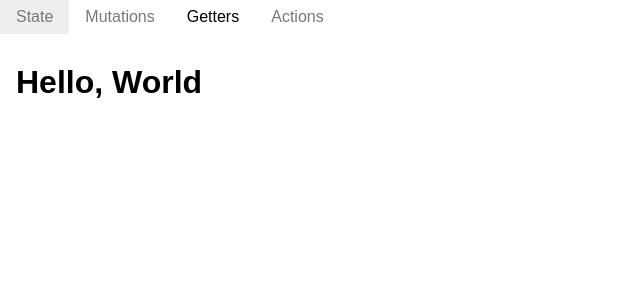
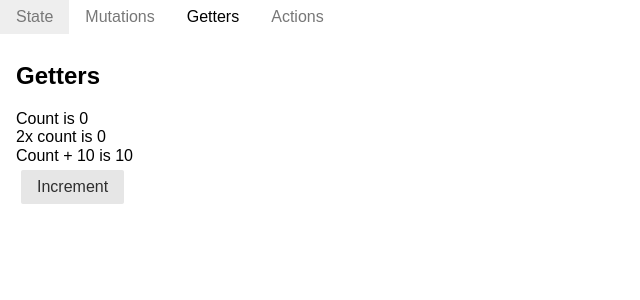
Before and after one commit to libre-tuts/Hands-on-Vuex-for-Vue.js-3-Applications, a Vue app in the folder 1_vuex_api/: page /getters in a window 1280 px wide. Shown: the top 300 px of the page, without its empty margins (0-640 px from the left). Built offline with nearby package versions, Linux system fonts and the light colour scheme.

Commit message:
add getters

```diff
--- a/1_vuex_api/src/store.js
+++ b/1_vuex_api/src/store.js
@@ -32,5 +32,15 @@ export default new Vuex.Store({
         .then(res => res.text())
         .then(trivia => commit("SET_TRIVIA", trivia));
     }
+  },
+
+  getters: {
+    doubledCount(state) {
+      return state.count * 2;
+    },
+
+    countPlusN(state) {
+      return n => state.count + n;
+    }
   }
 });
--- a/1_vuex_api/src/views/Getters.vue
+++ b/1_vuex_api/src/views/Getters.vue
@@ -1,3 +1,14 @@
 <template>
-  <h1>Hello, World</h1>
+  <div>
+    <h2>Getters</h2>
+
+    <div>Count is {{ $store.state.count }}</div>
+    <div>2x count is {{ $store.getters.doubledCount }}</div>
+    <div>Count + 10 is {{ $store.getters.countPlusN(10) }}</div>
+
+    <button class="pure-button"
+            @click="$store.dispatch('addToCount', 1)">
+      Increment
+    </button>
+  </div>
 </template>
```
